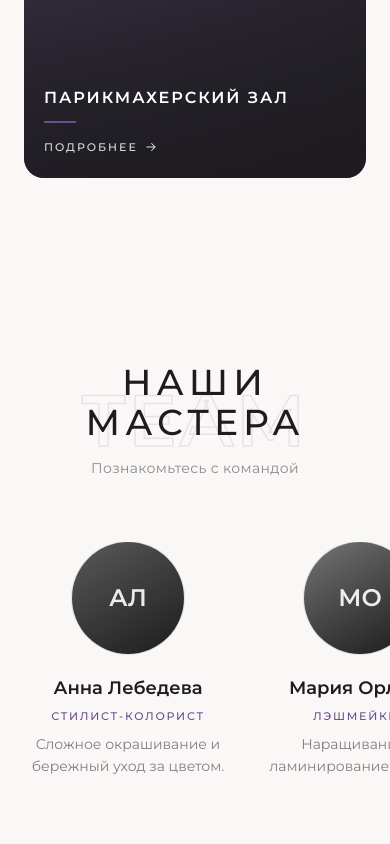
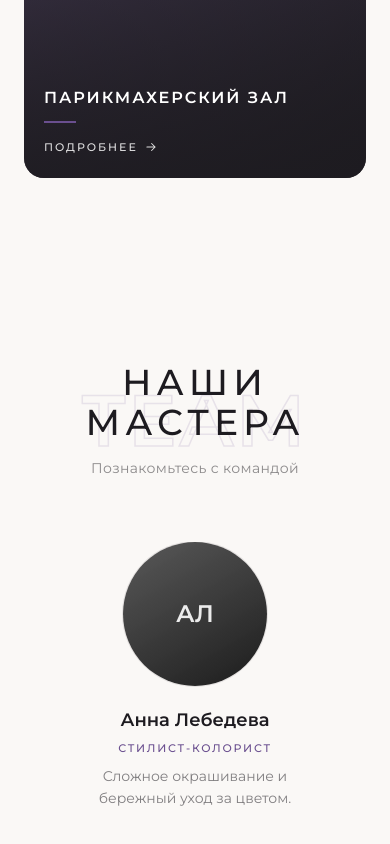
Before and after one commit to shataev13/salon-site, a Next.js app: page / in a window 390 px wide. Shown: the part 2808-3652 px from the top of the page. Built offline with nearby package versions, Linux system fonts and the light colour scheme; a web font is replaced by a local one.

Commit message:
feat(team): show exactly 4 cards on desktop, 1 on mobile
- Size carousel cards by container fraction: 1 per view on mobile, 2 on
  tablet, 4 on desktop; paging via arrows and swipe is preserved
- Slightly larger circles on mobile to balance the full-width card

```diff
--- a/components/Team.tsx
+++ b/components/Team.tsx
@@ -143,10 +143,10 @@ export default function Team() {
             <li
               key={master.name}
               data-card
-              className="w-52 shrink-0 snap-start sm:w-64"
+              className="shrink-0 snap-start basis-full sm:basis-[calc((100%_-_24px)/2)] lg:basis-[calc((100%_-_72px)/4)]"
             >
               <article className="group/card text-center">
-                <div className="relative mx-auto size-28 rounded-full ring-1 ring-ink-deep/10 transition-[transform,box-shadow] duration-500 ease-out group-hover/card:-translate-y-1.5 group-hover/card:ring-2 group-hover/card:ring-accent group-hover/card:ring-offset-2 group-hover/card:ring-offset-surface-warm motion-reduce:transform-none motion-reduce:transition-none sm:size-40">
+                <div className="relative mx-auto size-36 rounded-full ring-1 ring-ink-deep/10 transition-[transform,box-shadow] duration-500 ease-out group-hover/card:-translate-y-1.5 group-hover/card:ring-2 group-hover/card:ring-accent group-hover/card:ring-offset-2 group-hover/card:ring-offset-surface-warm motion-reduce:transform-none motion-reduce:transition-none sm:size-40">
                   <div className="absolute inset-0 overflow-hidden rounded-full grayscale transition duration-500 ease-out group-hover/card:grayscale-0 motion-reduce:transition-none">
                     {master.photo ? (
                       <Image
```
